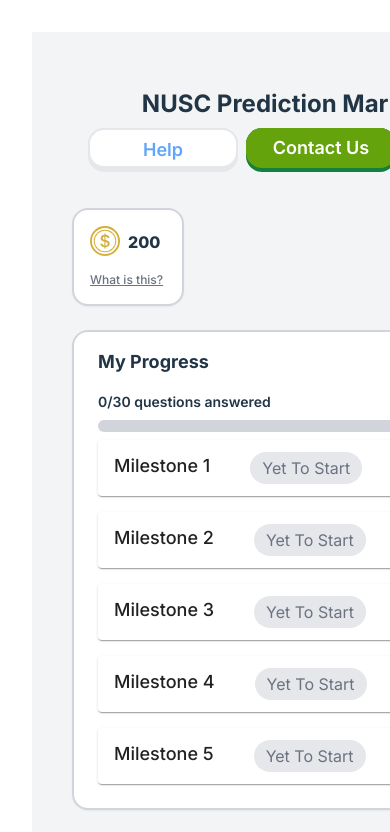
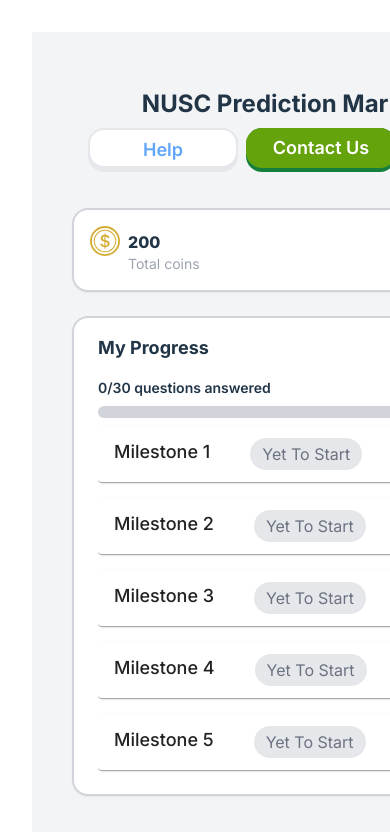
Before and after one commit to mongj/nusc-prediction-market, a React (Vite) app in the folder frontend/: page /dashboard in a window 390 px wide. Shown: the top 832 px of the page. Built offline with nearby package versions, Linux system fonts and the light colour scheme.

Commit message:
Create mobile view for dashboard page

```diff
--- a/frontend/src/components/CoinDisplay/CoinDisplay.tsx
+++ b/frontend/src/components/CoinDisplay/CoinDisplay.tsx
@@ -17,7 +17,7 @@ const CoinDisplay = ({ coins }) => {
     const id = open ? 'simple-popover' : undefined;
 
     return (
-        <div className="bg-white border-2 border-gray-300 shadow-sm p-4 flex flex-col sm:flex-row w-28 sm:w-full justify-between gap-4 rounded-2xl">
+        <div className="bg-white border-2 border-gray-300 shadow-sm p-4 flex justify-between gap-4 rounded-2xl">
             <div className='flex flex-row space-x-2'>
                 <svg xmlns="http://www.w3.org/2000/svg" width="30" height="30" fill="#D4AF37" className="bi bi-coin" viewBox="0 0 16 16">
                     <path d="M5.5 9.511c.076.954.83 1.697 2.182 1.785V12h.6v-.709c1.4-.098 2.218-.846 2.218-1.932 0-.987-.626-1.496-1.745-1.76l-.473-.112V5.57c.6.068.982.396 1.074.85h1.052c-.076-.919-.864-1.638-2.126-1.716V4h-.6v.719c-1.195.117-2.01.836-2.01 1.853 0 .9.606 1.472 1.613 1.707l.397.098v2.034c-.615-.093-1.022-.43-1.114-.9zm2.177-2.166c-.59-.137-.91-.416-.91-.836 0-.47.345-.822.915-.925v1.76h-.005zm.692 1.193c.717.166 1.048.435 1.048.91 0 .542-.412.914-1.135.982V8.518z" />
@@ -26,7 +26,7 @@ const CoinDisplay = ({ coins }) => {
                 </svg>
                 <div className="flex flex-col text-left">
                     <div className="font-extrabold pt-1 sm:pt-0">{coins}</div>
-                    <div className="text-sm text-gray-400 hidden sm:visible">Total coins</div>
+                    <div className="text-sm text-gray-400">Total coins</div>
                 </div>
             </div>
             <a href="#" className="flex text-xs text-gray-500 items-end underline underline-offset-1 hover:text-gray-400" onClick={handleClick}>What is this?</a>
--- a/frontend/src/components/Prediction/Prediction.tsx
+++ b/frontend/src/components/Prediction/Prediction.tsx
@@ -12,7 +12,7 @@ const Prediction = () => {
     return (
         <div className='flex flex-col text-lg space-y-1'>
             <h2 className='font-bold text-left'>Make Your Prediction</h2>
-            <div className="bg-white border-2 border-gray-300 shadow-sm flex flex-col justify-between rounded-2xl">
+            <div className="bg-white border-2 border-gray-300 shadow-sm flex flex-col justify-between rounded-2xl overflow-auto">
                 {climateQns.map((question) => (
                     <div className="border-gray-300 py-2 px-4 flex justify-between items-center" key={question.id}>
                         <div className="flex flex-row justify-between w-full pr-16">
--- a/frontend/src/components/Progress/Progress.tsx
+++ b/frontend/src/components/Progress/Progress.tsx
@@ -13,7 +13,7 @@ const Progress = ({ progress }) => (
                 <div className="bg-blue-500 h-full transition-width duration-300 ease-in-out" style={{ width: `${(progress.questionsAnswered / 30) * 100}%` }}></div>
             </div>
             {progress.milestones.map((milestone, index) => (
-                <div key={index} className="flex flex-col items-start py-2">
+                <div key={index} className="flex flex-col items-start py-2 overflow-auto">
                     <Accordion>
                         <AccordionSummary
                             expandIcon={<ArrowDropDownIcon />}
```
